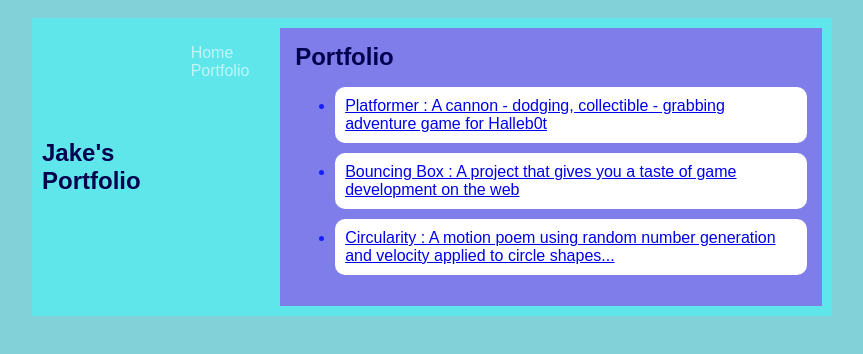
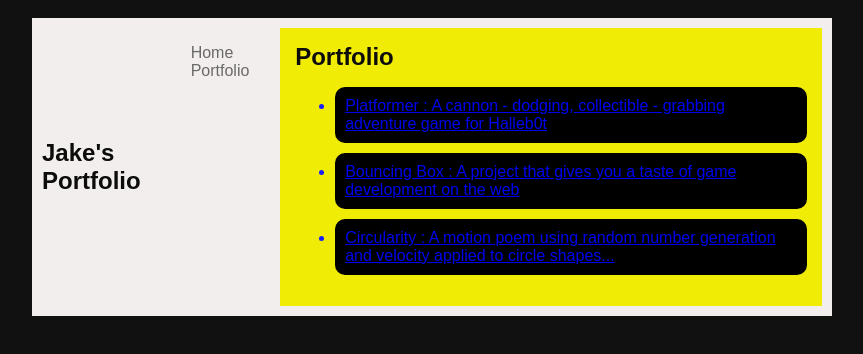
Before and after one commit to JakeConnelly/JakeConnelly.github.io, a plain HTML site: page portfolio.html in a window 1280 px wide. Shown: the whole page, without its empty margins (208-1071 px from the left). Drawn offline with Linux system fonts and the light colour scheme.

Commit message:
add portfolio.html file

```diff
--- a/projects/portfolio.html
+++ b/portfolio.html
@@ -4,7 +4,7 @@
         <title>Jake's Portfolio</title>
         <style type="text/css">
           body {
-              background: rgb(131, 209, 216);
+              background: rgb(16, 17, 16);
               color: rgb(190, 183, 183);
               padding: 10px;
               font-family: arial;
@@ -21,7 +21,7 @@
 
           /* navigation menu */
           nav {
-              background: rgb(94, 230, 235);
+              background: rgb(242, 238, 238);
               margin: 0 auto;
               display: flex;
               padding: 10px;
@@ -29,7 +29,7 @@
           h1 {
               display: flex;
               align-items: center;
-              color: rgb(2, 1, 78);
+              color: rgb(12, 12, 11);
               flex: 1;
               margin: 0;
           }
@@ -42,12 +42,12 @@
           }
           .nav-a {
               text-decoration: none;
-              color: rgba(255, 255, 255, 0.61);
+              color: rgba(19, 19, 19, 0.61);
           }
 
           /* main container area beneath menu */
           main {
-              background: rgb(127, 125, 233);
+              background: rgb(240, 236, 6);
               display: flex;
           }
           .content {
@@ -61,7 +61,7 @@
          }
 
          #Portfolio li {
-             background: #fff;
+             background: rgb(0, 0, 0);
              padding: 10px;
              border-radius: 10px;
              margin-bottom: 10px;
```
